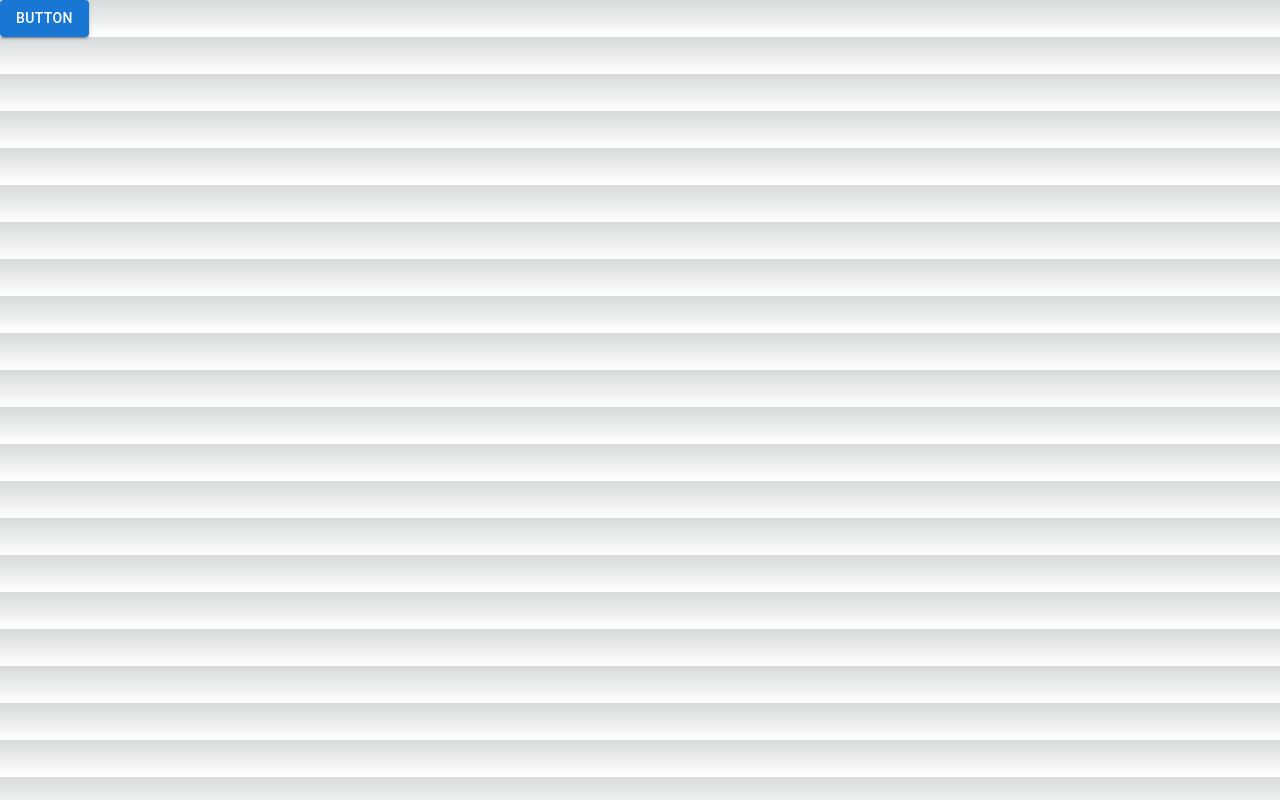
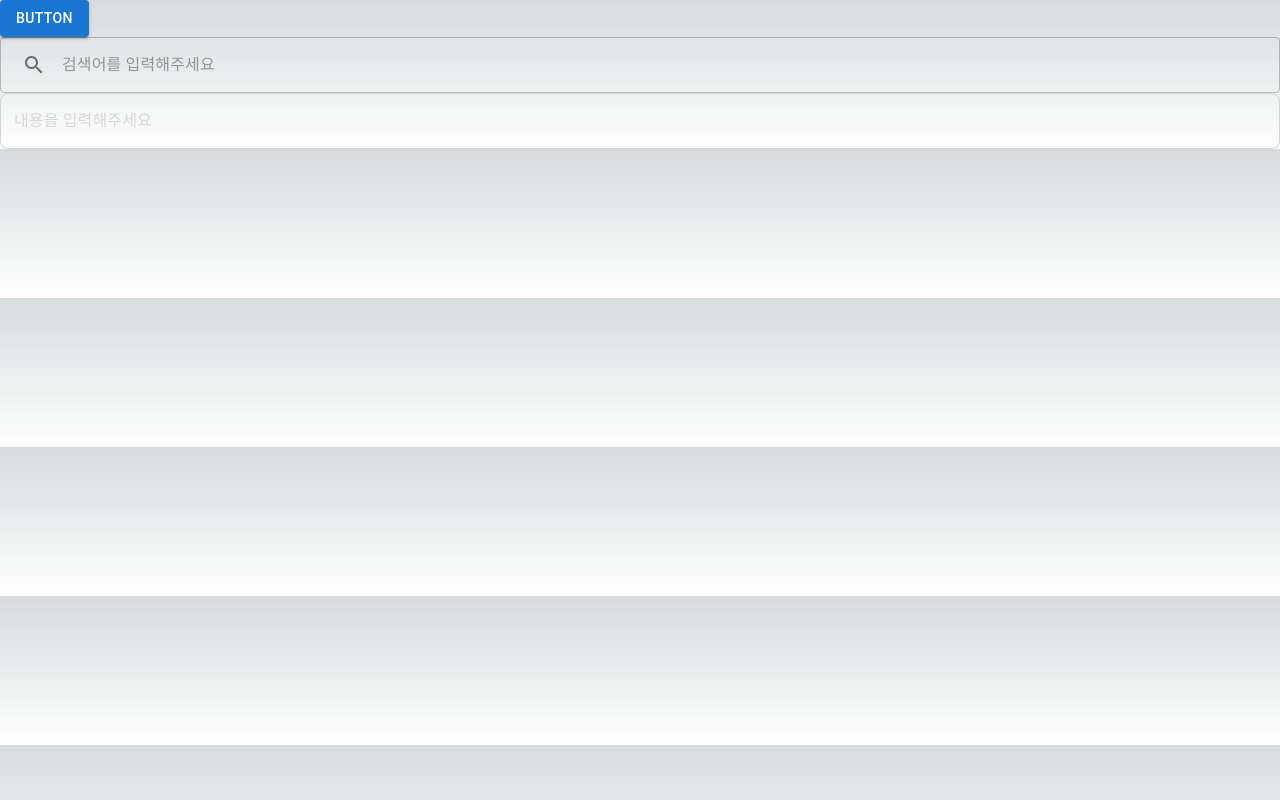
Before and after one commit to granen32/mono-repo, a Next.js app: page /test in a window 1280 px wide. Built offline with nearby package versions, Linux system fonts and the light colour scheme.

Commit message:
[FEAT] common components

```diff
--- a/app/(pages)/test/page.tsx
+++ b/app/(pages)/test/page.tsx
@@ -1,6 +1,9 @@
 "use client";
 
 import CommonButton from "@/app/components/common/CommonButton";
+import CustomInput from "@/app/components/common/CustomInput";
+import SearchBar from "@/app/components/common/SearchBar";
+import { ChangeEvent } from "react";
 
 const page = () => {
   const onClick = () => {
@@ -9,6 +12,10 @@ const page = () => {
   return (
     <div>
       <CommonButton text='button' color='primary' onClick={onClick}/>
+      <SearchBar/>
+      <CustomInput placeholder={"내용을 입력해주세요"} onChange={function (event: ChangeEvent<HTMLInputElement>): void {
+        throw new Error("Function not implemented.");
+      } }/>
     </div>
   )
 }
--- a/app/_provider/queryClient.ts
+++ b/app/_provider/queryClient.ts
@@ -51,3 +51,7 @@ export const restFetcher = async ({
     console.error(error);
   }
 };
+
+export const QueryKeys = {
+  SEARCH: "SEARCH",
+};
--- /dev/null
+++ b/app/components/common/CustomInput.tsx
@@ -0,0 +1,39 @@
+import React from 'react';
+import TextField from '@mui/material/TextField';
+import { styled } from '@mui/material/styles';
+import { CustomInputProps } from '@/app/types/common';
+
+
+const StyledTextField = styled(TextField)({
+  '& .MuiOutlinedInput-root': {
+    borderRadius: '8px',
+    '& fieldset': {
+      borderColor: '#d3d3d3',
+    },
+    '&:hover fieldset': {
+      borderColor: '#a9a9a9',
+    },
+    '&.Mui-focused fieldset': {
+      borderColor: '#a9a9a9',
+    },
+  },
+  '& .MuiInputBase-input': {
+    color: '#a9a9a9',
+  },
+  '& .MuiInputBase-input::placeholder': {
+    color: '#a9a9a9',
+  },
+});
+
+const CustomInput = ({ placeholder, onChange }:CustomInputProps) => {
+  return (
+    <StyledTextField
+      variant="outlined"
+      placeholder={placeholder}
+      onChange={onChange}
+      fullWidth
+    />
+  );
+};
+
+export default CustomInput;
--- /dev/null
+++ b/app/components/common/SearchBar.tsx
@@ -0,0 +1,75 @@
+import { useEffect,  useState, useRef } from 'react';
+import { TextField, IconButton, InputAdornment } from '@mui/material';
+import { useQuery } from '@tanstack/react-query';
+import useSearchStore from '@/app/store/searchStore';
+import { QueryKeys, restFetcher } from '@/app/_provider/queryClient';
+import SearchIcon from '@mui/icons-material/Search';
+import { debounce } from 'lodash';
+
+const SearchBar = () => {
+  const [inputValue, setInputValue] = useState('');
+  const setQuery = useSearchStore((state) => state.setQuery);
+  const setResults = useSearchStore((state) => state.setResults);
+  const { data, refetch } = useQuery({
+    queryKey: [QueryKeys.SEARCH, inputValue],
+    queryFn: () => restFetcher({ path: 'search', method: 'GET', params: { q: inputValue } }),
+    enabled: false,
+  });
+
+  useEffect(() => {
+    if (data) {
+      setResults(data);
+    }
+  }, [data, setResults]);
+
+  const debouncedFetch = useRef(
+    debounce((value) => {
+      setQuery(value);
+      refetch();
+    }, 500)
+  ).current;
+
+  useEffect(() => {
+    return () => {
+      debouncedFetch.cancel();
+    };
+  }, [debouncedFetch]);
+
+  const handleChange = (e: React.ChangeEvent<HTMLInputElement>) => {
+    const value = e.target.value;
+    const regex = /^[a-zA-Z0-9가-힣]*$/;
+    if (regex.test(value)) {
+      setInputValue(value);
+      debouncedFetch(value);
+    } else {
+      alert('입력값은 알파벳, 숫자, 한글로만 구성되어야 합니다.');
+    }
+  };
+  const handleSearch = () => {
+    setQuery(inputValue);
+    refetch();
+  };
+
+  return (
+    <div style={{ display: 'flex', alignItems: 'center', gap: '8px' }}>
+      <TextField
+        value={inputValue}
+        onChange={handleChange}
+        placeholder="검색어를 입력해주세요"
+        variant="outlined"
+        fullWidth
+        InputProps={{
+          startAdornment: (
+            <InputAdornment position="start">
+              <IconButton onClick={handleSearch}>
+                <SearchIcon />
+              </IconButton>
+            </InputAdornment>
+          ),
+        }}
+      />
+    </div>
+  );
+};
+
+export default SearchBar;
--- /dev/null
+++ b/app/store/searchStore.ts
@@ -0,0 +1,11 @@
+import {create} from 'zustand';
+import { SearchState } from '@/app/types/common';
+
+export const useSearchStore = create<SearchState>((set) => ({
+  query: '',
+  results: [],
+  setQuery: (query: string) => set({ query }),
+  setResults: (results: any[]) => set({ results }),
+}));
+
+export default useSearchStore;
--- a/app/types/common.ts
+++ b/app/types/common.ts
@@ -1,3 +1,5 @@
+import { ChangeEvent } from "react";
+
 type CommonButtonProps = {
   onClick: () => void;
   text:string;
@@ -5,4 +7,16 @@ type CommonButtonProps = {
   color:'inherit' | 'primary' | 'secondary' | 'success' | 'error' | 'info' | 'warning';
 };
 
-export type { CommonButtonProps };
+type SearchState = {
+  query: string;
+  results: any[];
+  setQuery: (query: string) => void;
+  setResults: (results: any[]) => void;
+}
+
+type CustomInputProps = {
+  placeholder: string;
+  onChange: (event: ChangeEvent<HTMLInputElement>) => void;
+}
+
+export type { CommonButtonProps,SearchState,CustomInputProps };
```
Also changed, not shown: package.json (+8 -1 lines), 1 other file (tests, documents, lock files or other folders).
